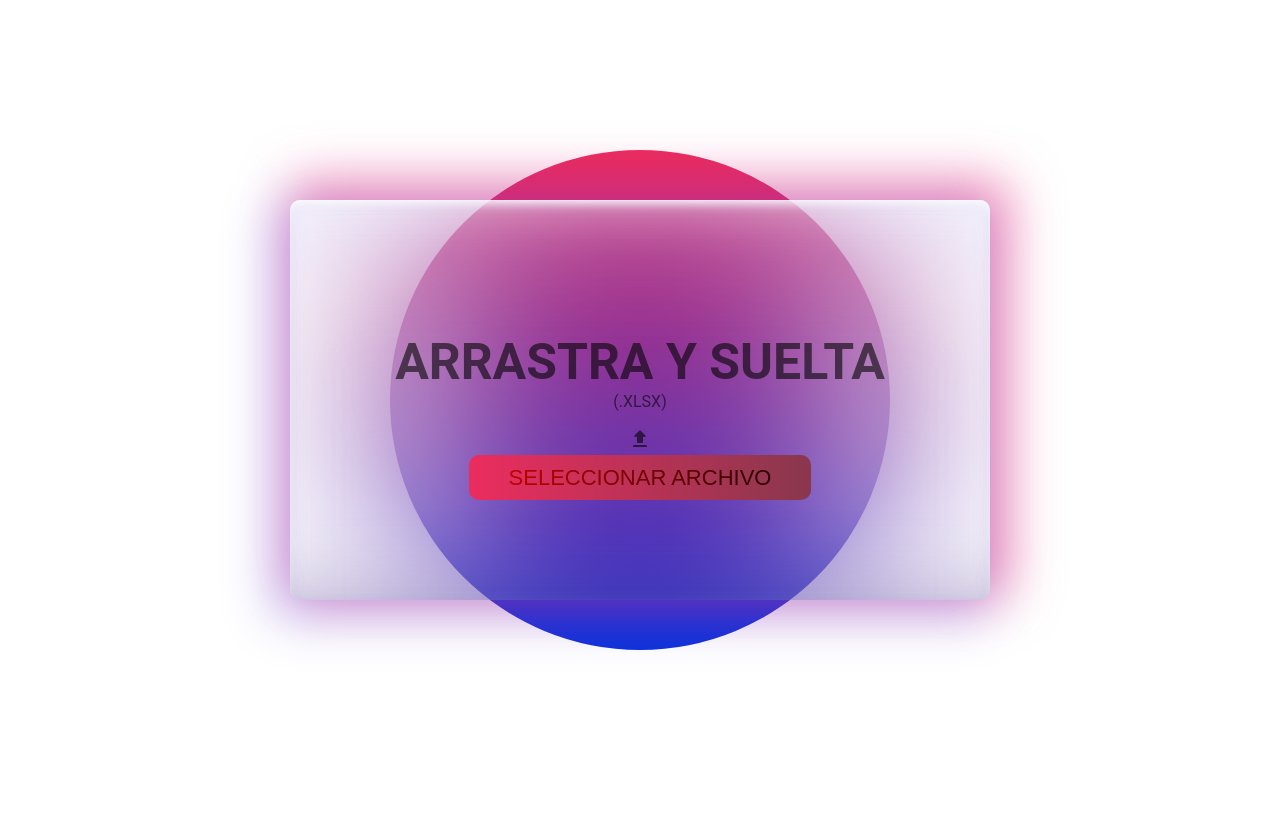
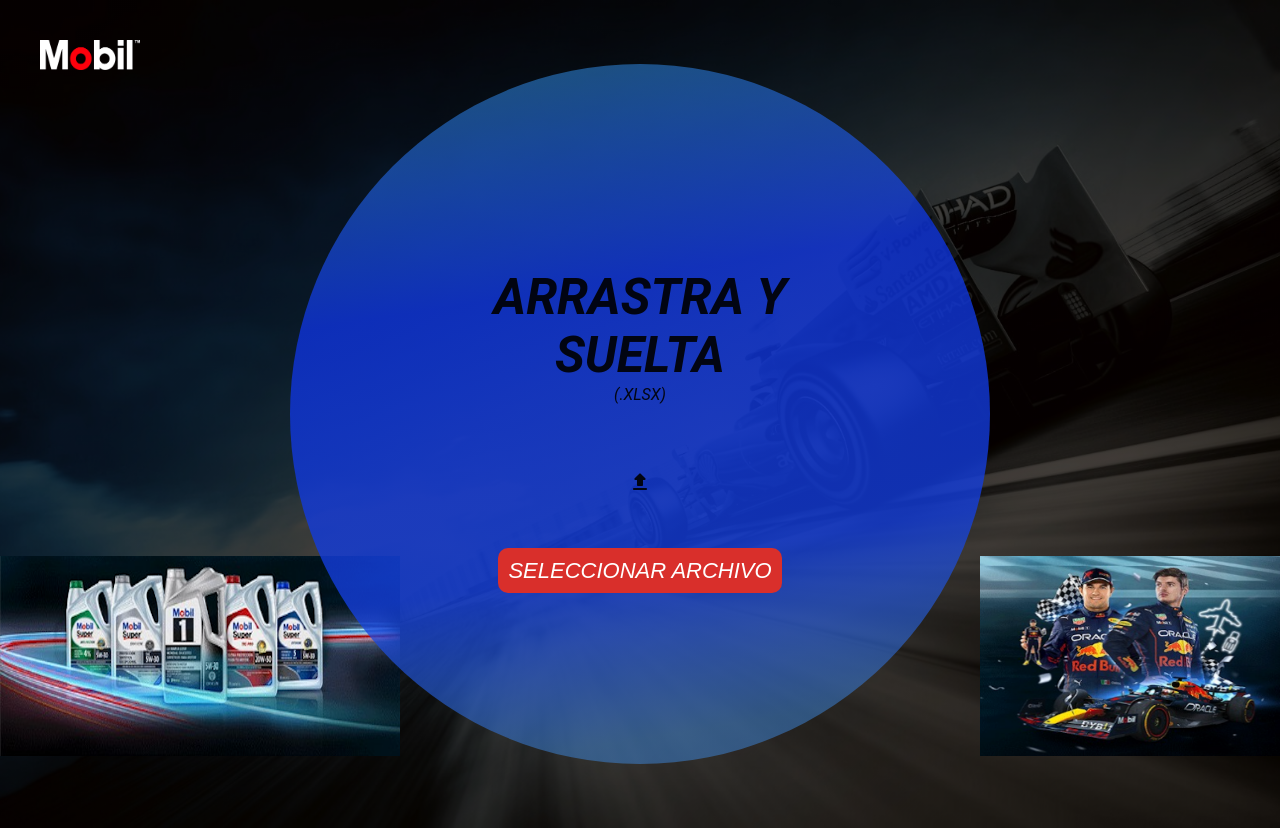
Before and after one commit to Abrahamcepedao/Raffle, a Next.js app: page / in a window 1280 px wide. Before the commit the page ends 800 px from the top, so only its background shows below. Built offline with nearby package versions, Linux system fonts and the light colour scheme.

Commit message:
Added framer motion to improve animation

```diff
--- a/components/FileButton.js
+++ b/components/FileButton.js
@@ -16,8 +16,8 @@
         style={{ opacity: "0", width: '0px' }}
       />
       <button onClick={() => handleUpload()}
-        style={{margin: 'auto', fontSize: "15px", color: "black", padding: "10px 40px", borderRadius: "10px", backgroundImage: "linear-gradient(90deg, #EB2D5F 0%, #8A374D 98.96%)", border: "none", cursor: "pointer"}}
-        ><p style={{margin: 'auto', mixBlendMode: 'overlay', lineHeight: '25px', fontSize: '22px'}}>SELECCIONAR ARCHIVO</p>
+        style={{margin: 'auto', fontSize: "15px", color: "black", padding: "10px", borderRadius: "10px", background: "#D92F2B", border: "none", cursor: "pointer"}}
+        ><p style={{margin: 'auto', lineHeight: '25px', fontSize: '22px', color: 'white', fontStyle: 'italic'}}>SELECCIONAR ARCHIVO</p>
       </button>
     </div>
   );
--- a/pages/index.tsx
+++ b/pages/index.tsx
@@ -8,6 +8,10 @@
 import Link from 'next/link'
 import FileButton from '../components/FileButton'
 import styles from '../styles/Home.module.css'
+import Image from 'next/image'
+import Logo from '../public/img/mobil_logo.png'
+import Image1 from '../public/img/mobil1.png'
+import Image2 from '../public/img/mobil2.png'
 
 /* Redux */
 import {
@@ -223,7 +227,7 @@
       </Head>
 
       <main className={styles.main}>
-        <div className={styles.circle}></div>
+        <div className={styles.overlay}>
 
           {state.step === 0 ? (
                 <div
@@ -235,13 +239,13 @@
                 >
 
                   {/* title */}
-                <div>
+                  <div style={{marginBottom: '50px'}}>
                     <h1 className={styles.title}>ARRASTRA Y SUELTA</h1>
                     <p className={styles.text}>(.XLSX)</p>
                   </div>
 
                   {/* icon */}
-                <div>
+                  <div style={{marginBottom: '50px'}}>
                     <FileUploadRoundedIcon className={styles.icon} />
                   </div>
 
@@ -268,7 +272,7 @@
 
                 {/* button */}
                 <div>
-                <Link href="/raffle">S
+                  <Link href="/raffle">
                     <button className={styles.start__button}><p>COMENZAR</p></button>
                   </Link>
                 </div>
@@ -278,6 +282,22 @@
           )}
 
 
+          {/* Logo image */}
+          <div className={styles.logo__container}>
+              <Image src={Logo} width={100} height={30}/>
+          </div>
+
+          {/* Image 1 */}
+          <div className={styles.image__container1}>
+              <Image src={Image1} width={400} height={200}/>
+          </div>
+
+          {/* Image 2 */}
+          <div className={styles.image__container2}>
+              <Image src={Image2} width={300} height={200}/>
+          </div>
+
+        </div>
       </main>
 
       {/* alerts */}
--- a/styles/Home.module.css
+++ b/styles/Home.module.css
@@ -1,4 +1,13 @@
 .main {
+  min-height: 100vh;
+  background-image: url('../public/img/background.png');
+  background-size: cover;
+  background-position: center;
+  background-repeat: no-repeat;
+}
+
+/* overlay */
+.overlay {
   min-height: 100vh;
   padding: 4rem 0;
   flex: 1;
@@ -6,45 +15,37 @@
   flex-direction: column;
   justify-content: center;
   align-items: center;
-}
-
-
-.circle {
-  width: 500px;
-  height: 500px;
-  border-radius: 50%;
-  background: linear-gradient(180deg, #EB2D5F 0%, #0E33DC 100%);
-  position: absolute;
-  top: 50%;
-  left: 50%;
-  transform: translate(-50%, -50%);
-  z-index: 0;
+  overflow: hidden;
+  background: linear-gradient(rgba(0, 0, 0, 0.75), rgba(0, 0, 0, 0.75));
 }
 
 .upload__drop {
   z-index: 10;
   width: 700px;
-  height: 400px;
+  height: 700px;
   padding: 30px;
   display: flex;
   justify-content: center;
   align-items: center;
   flex-direction: column;
-  background: rgba(255, 255, 255, 0.01);
-  box-shadow: -10px 10px 50px 10px rgba(63, 59, 234, 0.25), 10px -10px 50px 10px rgba(241, 44, 115, 0.5), inset 0px 39px 55px -36px rgba(255, 255, 255, 0.5), inset 0px 7px 11px -4px #FFFFFF, inset 0px -82px 68px -64px rgba(96, 68, 144, 0.3), inset 0px 95px 100px -48px rgba(202, 204, 255, 0.3), inset 0px 4px 16px rgba(154, 146, 210, 0.3), inset 0px 1px 0px rgba(227, 222, 255, 0.2);
-  backdrop-filter: blur(100px);
+  background: linear-gradient(170.9deg, rgba(52, 150, 240, 0.5) 5.73%, rgba(14, 51, 220, 0.8) 33.09%, rgba(20, 62, 220, 0.8) 68.37%, rgba(62, 136, 222, 0.5) 90.02%);
+  //background: rgba(255, 255, 255, 0.01);
+  //box-shadow: -10px 10px 50px 10px rgba(63, 59, 234, 0.25), 10px -10px 50px 10px rgba(241, 44, 115, 0.5), inset 0px 39px 55px -36px rgba(255, 255, 255, 0.5), inset 0px 7px 11px -4px #FFFFFF, inset 0px -82px 68px -64px rgba(96, 68, 144, 0.3), inset 0px 95px 100px -48px rgba(202, 204, 255, 0.3), inset 0px 4px 16px rgba(154, 146, 210, 0.3), inset 0px 1px 0px rgba(227, 222, 255, 0.2);
+  //backdrop-filter: blur(100px);
   /* Note: backdrop-filter has minimal browser support */
-  border-radius: 10px;
+  border-radius: 50%;
   text-align: center;
+  font-style: italic;
 }
 
 .title {
   font-size: 50px;
   margin-bottom: -15px;
+  width: 300px;
 }
 .title, .text, .icon, .icon__container p {
-  mix-blend-mode: overlay;
-  opacity: 0.6;
+  //mix-blend-mode: overlay;
+  opacity: 0.9;
 }
 .icon {
   font-size: 100px;
@@ -82,3 +83,29 @@
   linea-height: 15px;
   font-size: 30px;
 }
+
+
+/* <-------images-------> */
+/* logo */
+.logo__container {
+    position: absolute;
+    top: 40px;
+    left: 40px;
+    width: 100px;
+}
+
+/* image 1 */
+.image__container1 {
+    position: absolute;
+    bottom: 40px;
+    left: 0px;
+    //width: 100px;
+}
+
+/* image 2 */
+.image__container2 {
+    position: absolute;
+    bottom: 40px;
+    right: 0px;
+    //width: 100px;
+}
--- a/styles/Raffle.module.css
+++ b/styles/Raffle.module.css
@@ -50,13 +50,13 @@
             inset 0 0 1rem #08f
 }
 .outer__circle {
-  -webkit-animation: spin 500ms linear 0s infinite;
+  //-webkit-animation: spin 500ms linear 0s infinite;
 }
 .outer__circle2 {
   //top: 50%;
   //left: 50%;
-  -webkit-animation: spin 10s linear 0s;
-  animation-iteration-count: 2;
+  //-webkit-animation: spin 10s linear 0s;
+  //animation-iteration-count: 3;
 }
 
 .ball {
```
Also changed, not shown: pages/raffle.tsx (+75 -18 lines). Lines whose indentation alone changed are shown as unchanged.
